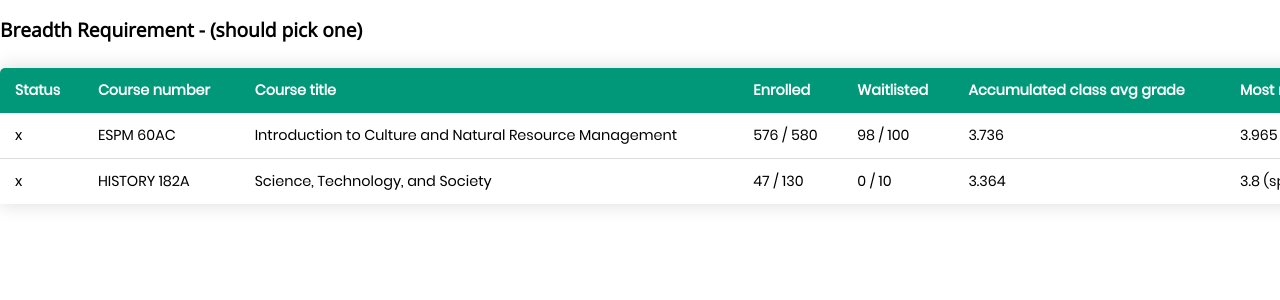
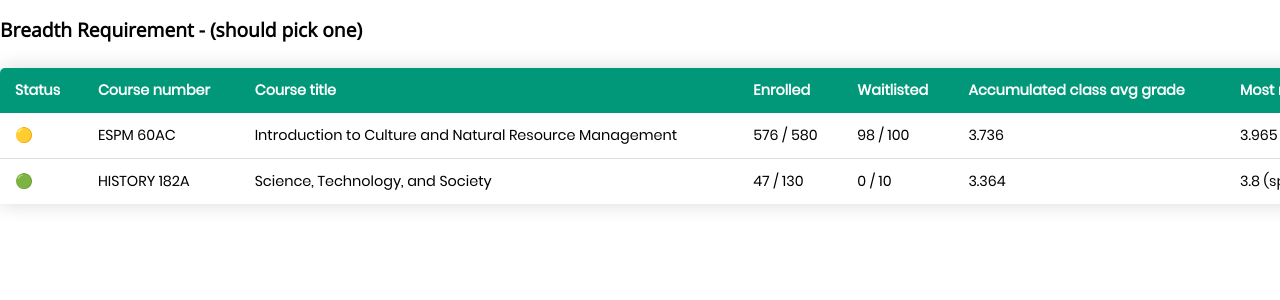
Before and after one commit to JunBeum-Cho/bclasses_react, a React (Create React App) app: page / in a window 1280 px wide. Shown: the top 300 px of the page. Built offline with nearby package versions, Linux system fonts and the light colour scheme.

Commit message:
minor fix

```diff
--- a/src/App.js
+++ b/src/App.js
@@ -9,8 +9,9 @@ class App extends React.Component {
       { id: 0,
         name: "Breadth Requirement - (should pick one)",
         data: [{
-            availabiliy: "Nope",
-            course_title:"ESPM 60AC",
+            course_validation: true,
+            is_offered: true,
+            course_title: "ESPM 60AC",
             course_subtitle: "Introduction to Culture and Natural Resource Management",
             currently_enrolled: "576",
             max_enrolled: "580",
@@ -21,7 +22,9 @@ class App extends React.Component {
             recent_section_period: "spring 2020"
           },
           {
-            availabiliy: "Nope",
+            course_validation: true,
+            is_offered: true,
+            availability: "Nope",
             course_title: "HISTORY 182A",
             course_subtitle: "Science, Technology, and Society",
             currently_enrolled: "47",
--- a/src/TableBody.tsx
+++ b/src/TableBody.tsx
@@ -1,15 +1,50 @@
 import React from "react"
 import './Table.css';
 
+export interface TableBodyProps {
+    data: any
+}
 
-
-export default class TableBody extends React.Component {
+export default class TableBody extends React.Component<TableBodyProps> {
 
     render() {
-        const { data } = this.props
+        return (
+            this.renderRow()
+        )
+    }
+
+    renderRow() {
+        const greenlight = "🟢" // &#128994;
+        const yellowlight = "🟡" // &#128993;
+        const redlight = "🔴" // &#128308;
+        const whitelight = "⚪" // &#9898;
+        const { data } = this.props;
+
+        if (!data.course_validation) {
+            return (
+                <tr>
+                    <td>{whitelight}</td>
+                    <td className="italic" colSpan={6}> * {data.course_title} is not a valid course number</td>
+                </tr>
+            )
+        } else if (!data.is_offered) {
+            return (
+                <tr>
+                    <td>{whitelight}</td>
+                    <td className="italic" colSpan={6}> * {data.course_title} is not offered in {data.semester} {data.year}</td>
+                </tr>
+            )
+        } else {
+            let availability_sign = redlight
+            if (Number(data.currently_waitlisted) === 0) {
+                availability_sign = greenlight
+            } else if (Number(data.currently_waitlisted) < Number(data.max_waitlisted)) {
+                availability_sign = yellowlight
+            }
+
             return(
                 <tr>
-                <td>{this.changeToSign(data.availabiliy)}</td>
+                    <td>{availability_sign}</td>
                     <td>{data.course_title}</td>
                     <td>{data.course_subtitle}</td>
                     <td>{data.currently_enrolled} / {data.max_enrolled}</td>
@@ -19,12 +54,5 @@ export default class TableBody extends React.Component {
                 </tr>
             )
         }
-
-    changeToSign(availabiliy: string) {
-        const greenlight = "&#128994;"
-        const yellowlight = "&#128993;"
-        const redlight = "&#128308;"
-        const whitelight = "&#9898;"
-        return "x"
     }
 }
```
Also changed, not shown: src/Table.tsx (+0 -28 lines). Lines whose indentation alone changed are shown as unchanged.
